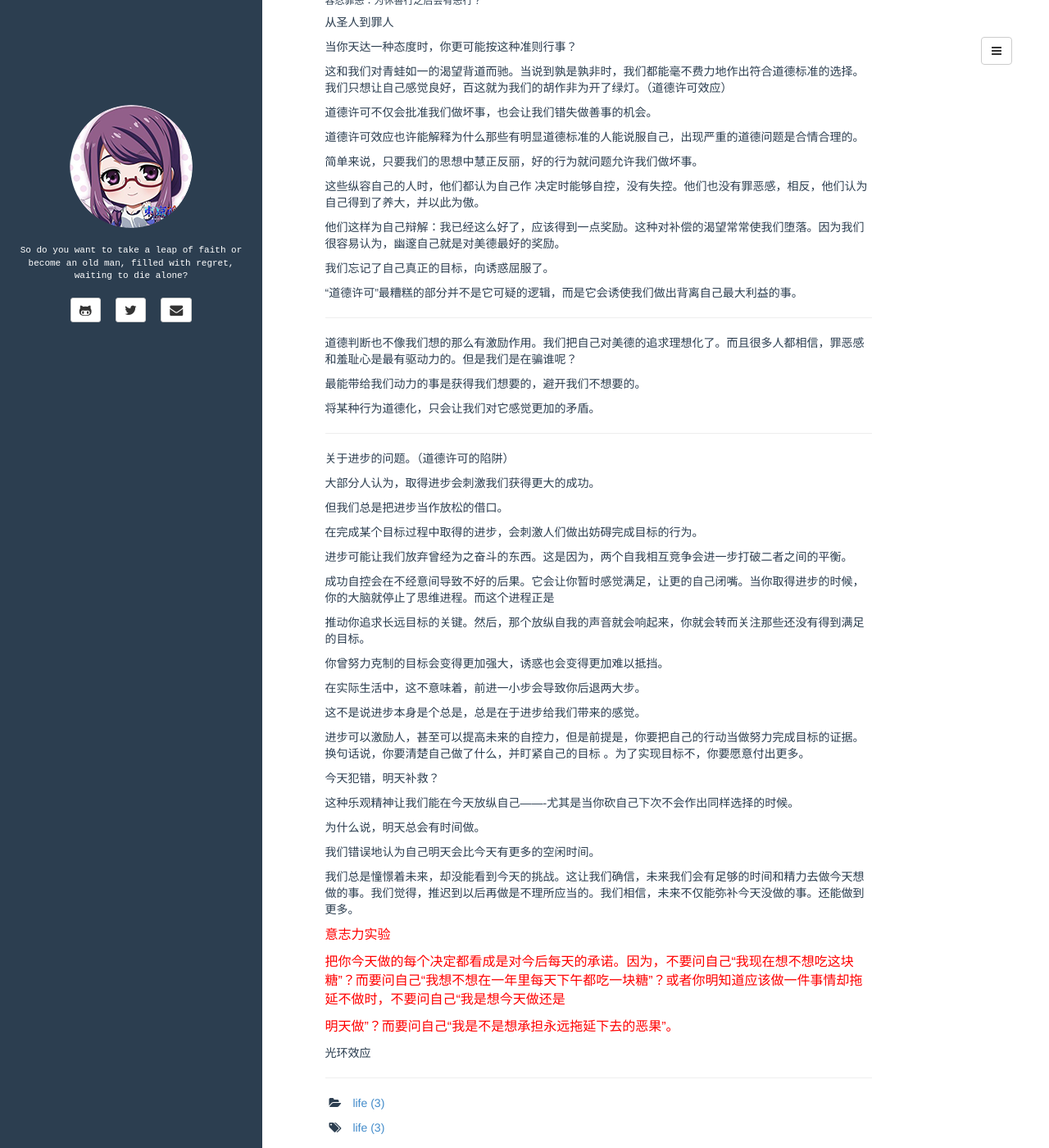
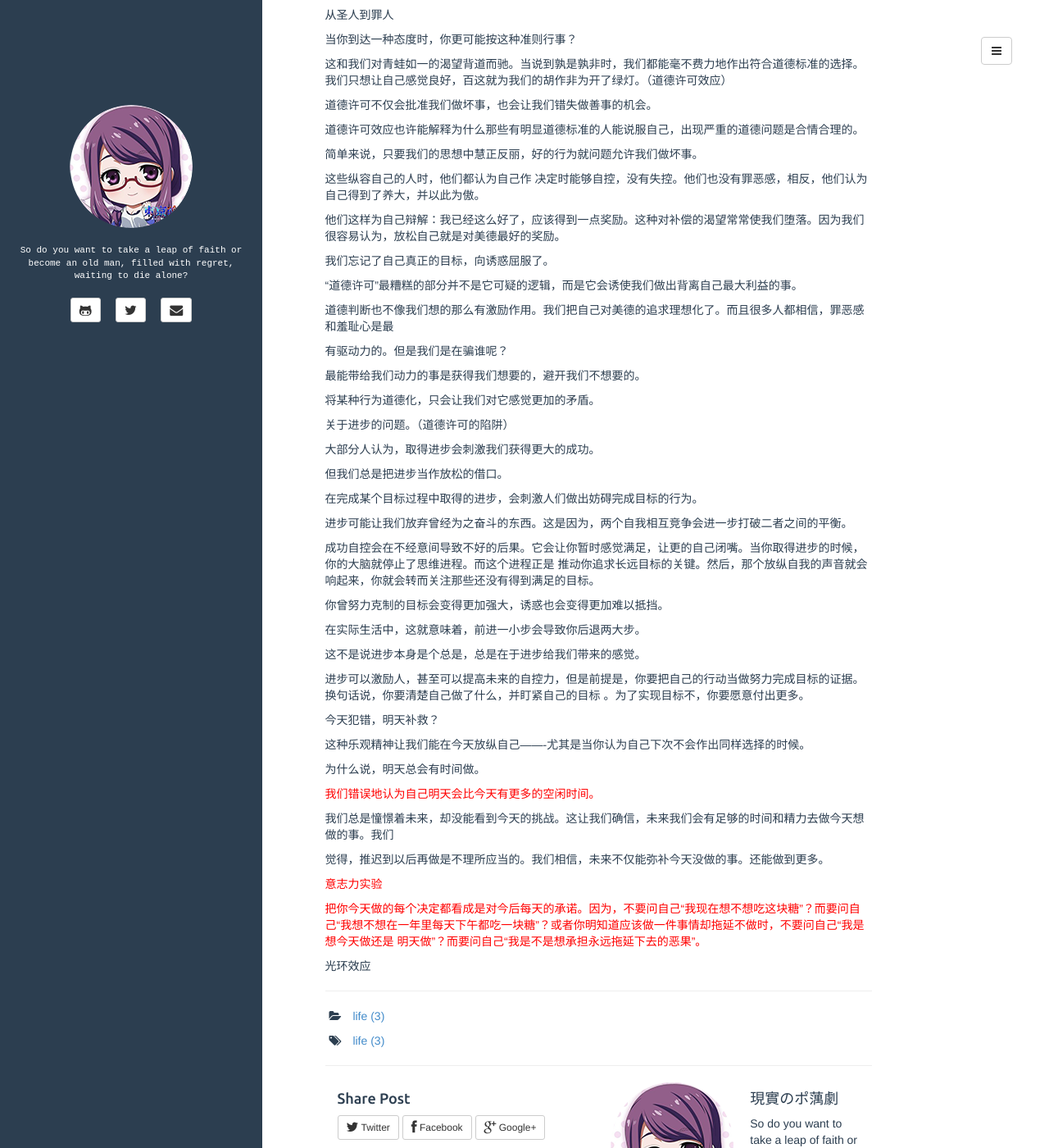
Before and after one commit to plusyu/plusyu.github.io, a Jekyll site: the page built from _posts/2014-10-28-willpower.md, in a window 1280 px wide and 1400 px high, scrolled down 1014 px. Shown: the whole window at 82% size. Built offline with Jekyll 4.4.1, drawn with Linux system fonts in a browser that asks for light colours; some of the changed text lies outside the part shown.

Commit message:
update ife

```diff
--- a/_posts/2014-10-28-willpower.md
+++ b/_posts/2014-10-28-willpower.md
@@ -9,7 +9,7 @@
 <h3>自控力极限</h3>
 
 ---------------------------------------------------------------------------------
-<h6>为什么自控力存在局限？</h6>
+<h4>为什么自控力存在局限？</h4>
 
 自控消耗了身体的能量，而能量的消耗又削弱了意志力。
 
@@ -51,7 +51,7 @@
 
 只要你愿意，你就有意志。
 
-<font size="3" color="red">
+<font color="red">
 <p>
 给自己一动力（动机）。
 </p>
@@ -76,11 +76,11 @@
 
 --------------------------------------------------------------------------
 
-<h6>容忍罪恶：为休善行之后会有恶行？</h6>
+<h4>容忍罪恶：为休善行之后会有恶行？</h4>
 
 从圣人到罪人
 
-当你天达一种态度时，你更可能按这种准则行事？
+当你到达一种态度时，你更可能按这种准则行事？
 
 这和我们对青蛙如一的渴望背道而驰。当说到孰是孰非时，我们都能毫不费力地作出符合道德标准的选择。我们只想让自己感觉良好，百这就为我们的胡作非为开了绿灯。（道德许可效应）
 
@@ -92,21 +92,21 @@
 
 这些纵容自己的人时，他们都认为自己作 决定时能够自控，没有失控。他们也没有罪恶感，相反，他们认为自己得到了养大，并以此为傲。
 
-他们这样为自己辩解：我已经这么好了，应该得到一点奖励。这种对补偿的渴望常常使我们堕落。因为我们很容易认为，幽邃自己就是对美德最好的奖励。
+他们这样为自己辩解：我已经这么好了，应该得到一点奖励。这种对补偿的渴望常常使我们堕落。因为我们很容易认为，放松自己就是对美德最好的奖励。
 
 我们忘记了自己真正的目标，向诱惑屈服了。
 
 “道德许可”最糟糕的部分并不是它可疑的逻辑，而是它会诱使我们做出背离自己最大利益的事。
 
------------------------------------------
 
-道德判断也不像我们想的那么有激励作用。我们把自己对美德的追求理想化了。而且很多人都相信，罪恶感和羞耻心是最有驱动力的。但是我们是在骗谁呢？
+道德判断也不像我们想的那么有激励作用。我们把自己对美德的追求理想化了。而且很多人都相信，罪恶感和羞耻心是最
+
+有驱动力的。但是我们是在骗谁呢？
 
 最能带给我们动力的事是获得我们想要的，避开我们不想要的。
 
 将某种行为道德化，只会让我们对它感觉更加的矛盾。
 
-----------------------------------------
 
 关于进步的问题。（道德许可的陷阱）
 
@@ -119,13 +119,12 @@
 进步可能让我们放弃曾经为之奋斗的东西。这是因为，两个自我相互竞争会进一步打破二者之间的平衡。
 
 成功自控会在不经意间导致不好的后果。它会让你暂时感觉满足，让更的自己闭嘴。当你取得进步的时候，你的大脑就停止了思维进程。而这个进程正是
-
 推动你追求长远目标的关键。然后，那个放纵自我的声音就会响起来，你就会转而关注那些还没有得到满足的目标。
 
 你曾努力克制的目标会变得更加强大，诱惑也会变得更加难以抵挡。
 
 
-在实际生活中，这不意味着，前进一小步会导致你后退两大步。
+在实际生活中，这就意味着，前进一小步会导致你后退两大步。
 
 
 这不是说进步本身是个总是，总是在于进步给我们带来的感觉。
@@ -134,22 +133,26 @@
 
 今天犯错，明天补救？
 
-这种乐观精神让我们能在今天放纵自己-------尤其是当你砍自己下次不会作出同样选择的时候。
+这种乐观精神让我们能在今天放纵自己-------尤其是当你认为自己下次不会作出同样选择的时候。
 
 为什么说，明天总会有时间做。
 
+<p>
+<font color="red">
 我们错误地认为自己明天会比今天有更多的空闲时间。
+</font>
+</p>
 
-我们总是憧憬着未来，却没能看到今天的挑战。这让我们确信，未来我们会有足够的时间和精力去做今天想做的事。我们觉得，推迟到以后再做是不理所应当的。我们相信，未来不仅能弥补今天没做的事。还能做到更多。
+我们总是憧憬着未来，却没能看到今天的挑战。这让我们确信，未来我们会有足够的时间和精力去做今天想做的事。我们
+
+觉得，推迟到以后再做是不理所应当的。我们相信，未来不仅能弥补今天没做的事。还能做到更多。
 
 
-<font size="3" color="red">
+<font color="red">
 
 <p>意志力实验</p>
 
 <p>把你今天做的每个决定都看成是对今后每天的承诺。因为，不要问自己“我现在想不想吃这块糖”？而要问自己“我想不想在一年里每天下午都吃一块糖”？或者你明知道应该做一件事情却拖延不做时，不要问自己“我是想今天做还是
-</p>
-<p>
 明天做”？而要问自己“我是不是想承担永远拖延下去的恶果”。
 </p>
 
```
Also changed, not shown: other parts of _posts/2014-10-28-willpower.md (+1 -1 lines).
